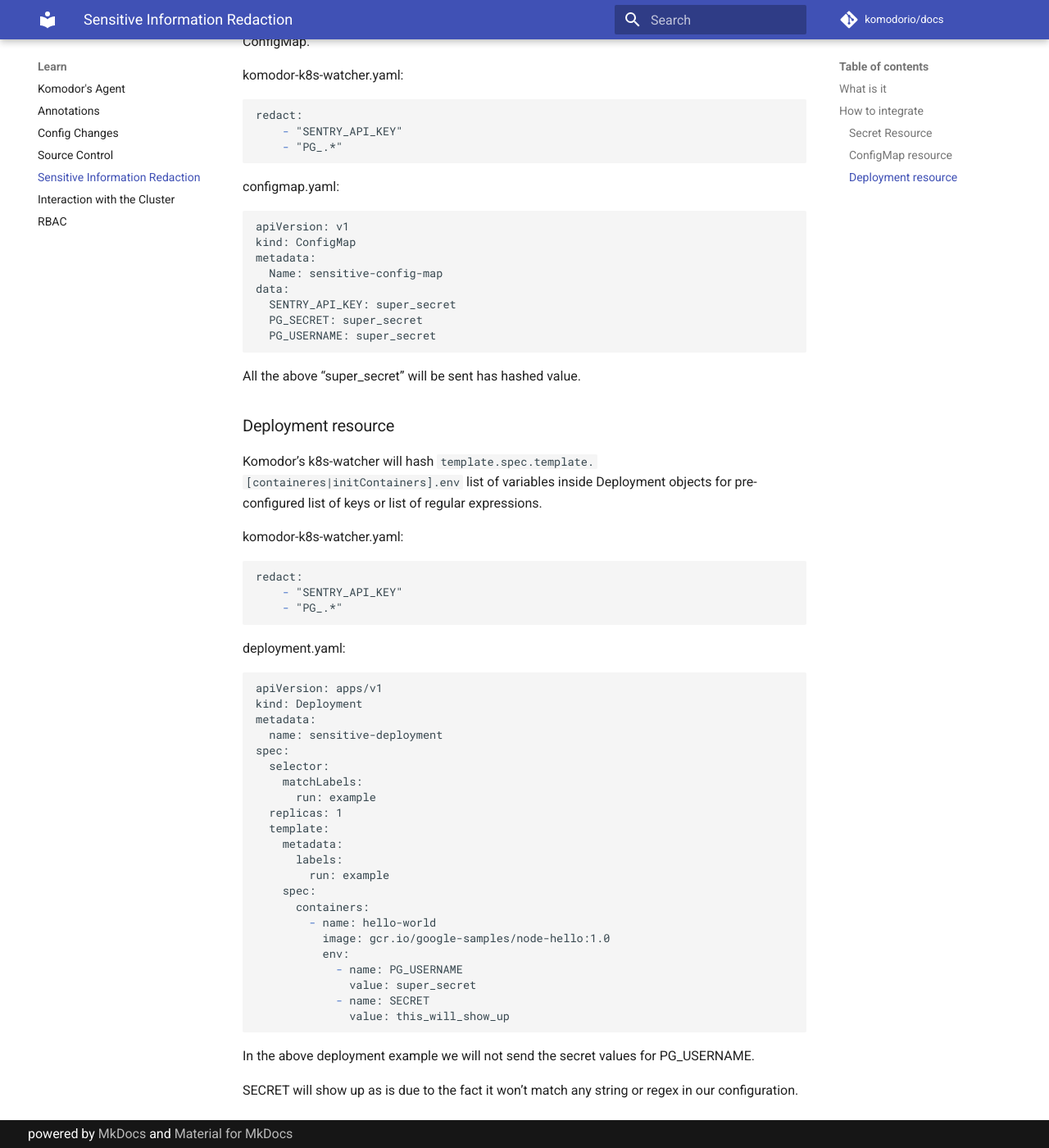
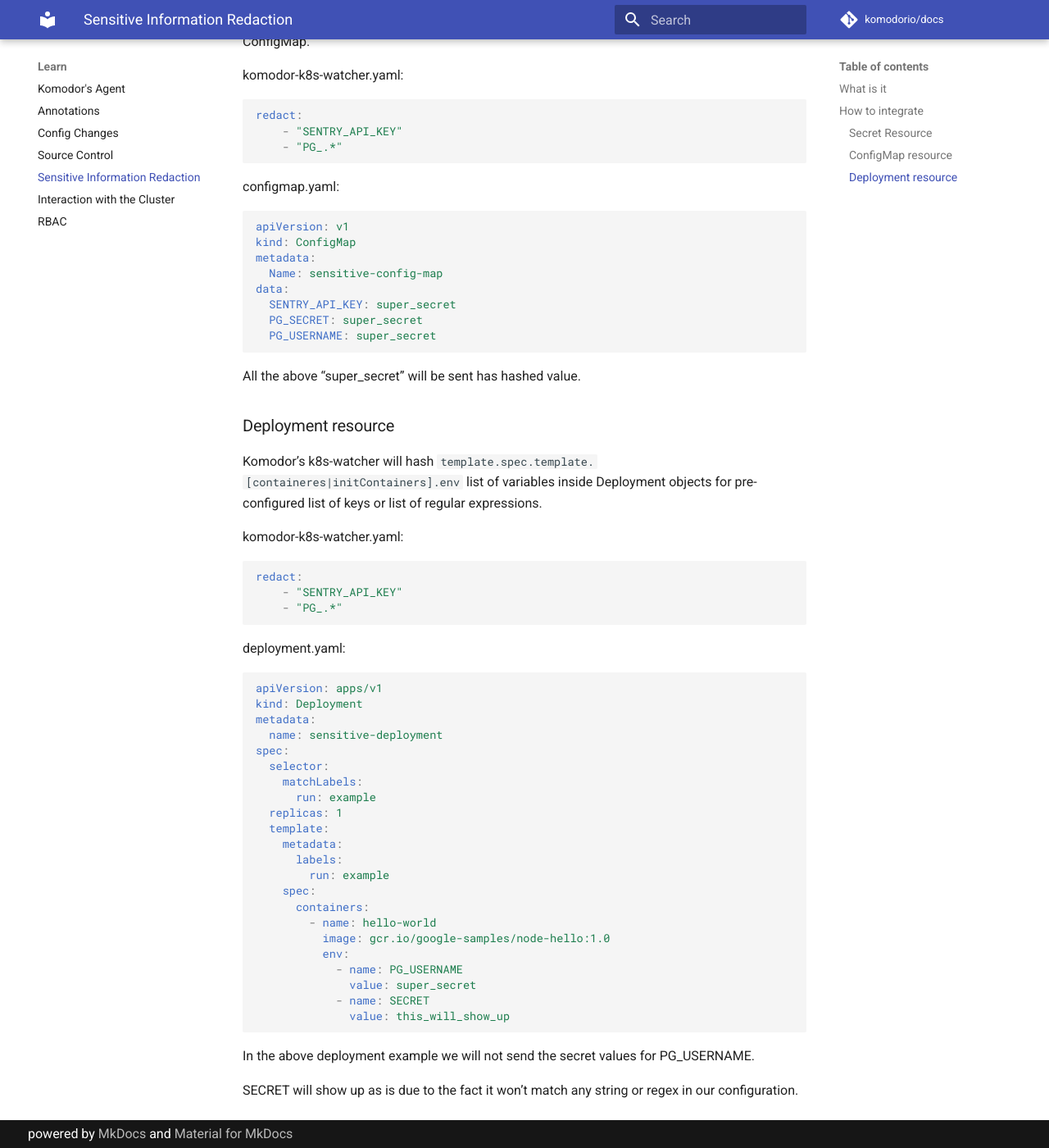
Before and after one commit to komodorio/docs, an MkDocs documentation site: the page built from docs/Learn/Sensitive-Information-Redaction.md, in a window 1280 px wide and 1400 px high, scrolled down 965 px. Shown: the whole window at 82% size. Built offline with MkDocs 1.6.1 and Material for MkDocs 9.7.7, drawn with Linux system fonts in a browser that asks for light colours; comment, search, counter and statistics services are not loaded; some of the changed text lies outside the part shown.

Commit message:
updated snippet formatting to yaml
updated snippet formatting to yaml

````diff
--- a/docs/Learn/Sensitive-Information-Redaction.md
+++ b/docs/Learn/Sensitive-Information-Redaction.md
@@ -10,7 +10,7 @@
 Inside `komodor-k8s-watcher.yaml` you should add a list of string or regular expressions under redact key as such:
 
 komodor-k8s-watcher
-```
+``` yaml
 watchNamespace: all
 namespacesBlacklist:
   - kube-system
@@ -29,14 +29,14 @@
 
 
 komodor-k8s-watcher.yaml:
-```
+``` yaml
 redact:
     - "SENTRY_API_KEY"
     - "PG_.*"
 ```
 
 configmap.yaml:
-```
+``` yaml
 apiVersion: v1
 kind: ConfigMap
 metadata:
@@ -53,14 +53,14 @@
 Komodor’s k8s-watcher will hash `template.spec.template.[containeres|initContainers].env` list of variables inside Deployment objects for pre-configured list of keys or list of regular expressions.
 
 komodor-k8s-watcher.yaml:
-```
+``` yaml
 redact:
     - "SENTRY_API_KEY"
     - "PG_.*"
 ```
 
 deployment.yaml:
-```
+``` yaml
 apiVersion: apps/v1
 kind: Deployment
 metadata:
````
